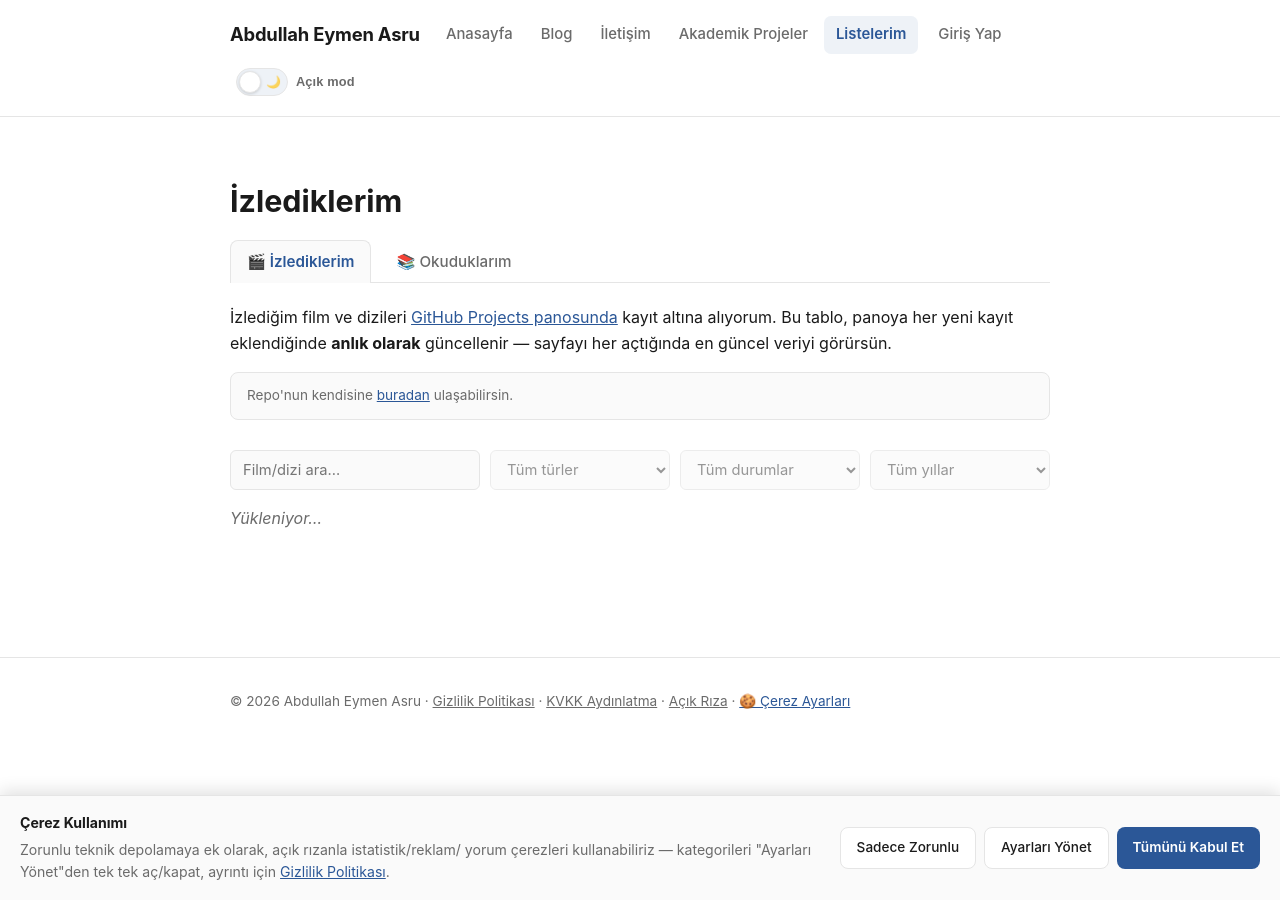
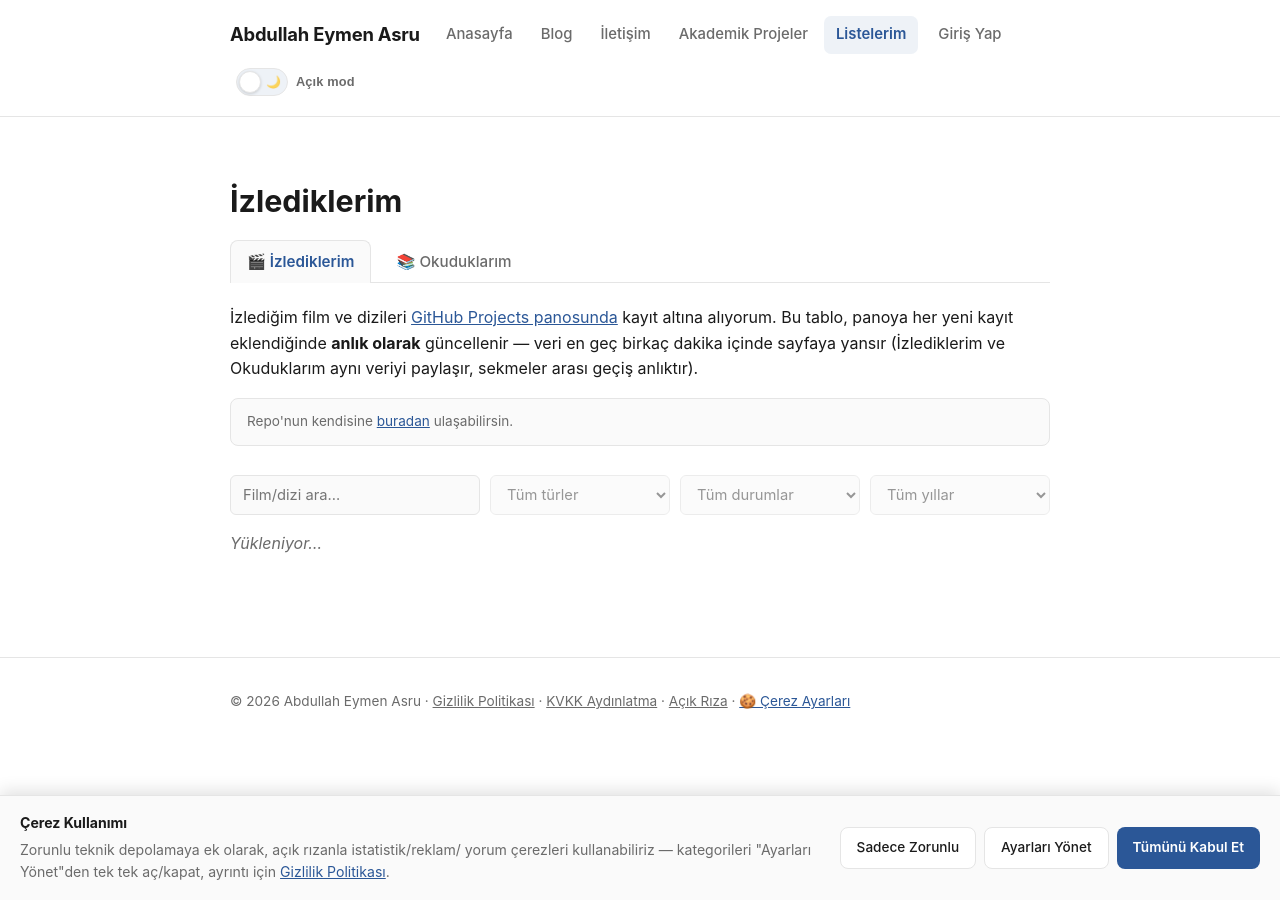
Before and after one commit to abdullah-eymen-asru/abdullah-eymen-asru.github.io, a Jekyll site: the page built from icerik/izlediklerim.md, in a window 1280 px wide. Built offline with Jekyll 4.4.1, drawn with Linux system fonts in a browser that asks for light colours.

Commit message:
Clarify data update timing and section interaction
Updated the text to clarify the data update frequency and interactivity between sections.

```diff
--- a/icerik/izlediklerim.md
+++ b/icerik/izlediklerim.md
@@ -15,8 +15,8 @@ permalink: "/icerik/izlediklerim.html"
   İzlediğim film ve dizileri
   <a href="{{ site.izleme_projects_url }}" target="_blank" rel="noopener noreferrer">GitHub Projects panosunda</a>
   kayıt altına alıyorum. Bu tablo, panoya her yeni kayıt eklendiğinde
-  <strong>anlık olarak</strong> güncellenir — sayfayı her açtığında en güncel
-  veriyi görürsün.
+  <strong>anlık olarak</strong> güncellenir — veri en geç birkaç dakika içinde
+  sayfaya yansır (İzlediklerim ve Okuduklarım aynı veriyi paylaşır, sekmeler arası geçiş anlıktır).
 </p>
 
 <p class="format-hint">
@@ -64,6 +64,8 @@ permalink: "/icerik/izlediklerim.html"
 <script>
   koleksiyonTablosuOlustur({
     jsonUrl: "{{ site.cloudflare_worker_url }}?project=izleme",
+    tumuUrl: "{{ site.cloudflare_worker_url }}?project=hepsi",   // izleme + okuma TEK Worker isteğinde; iki sekme arasında geçiş istek atmaz
+    bolum: "izleme",
     containerId: "izlenenler-tablo",
     searchInputId: "izleme-search",
     turSelectId: "tur-filtresi",
```
